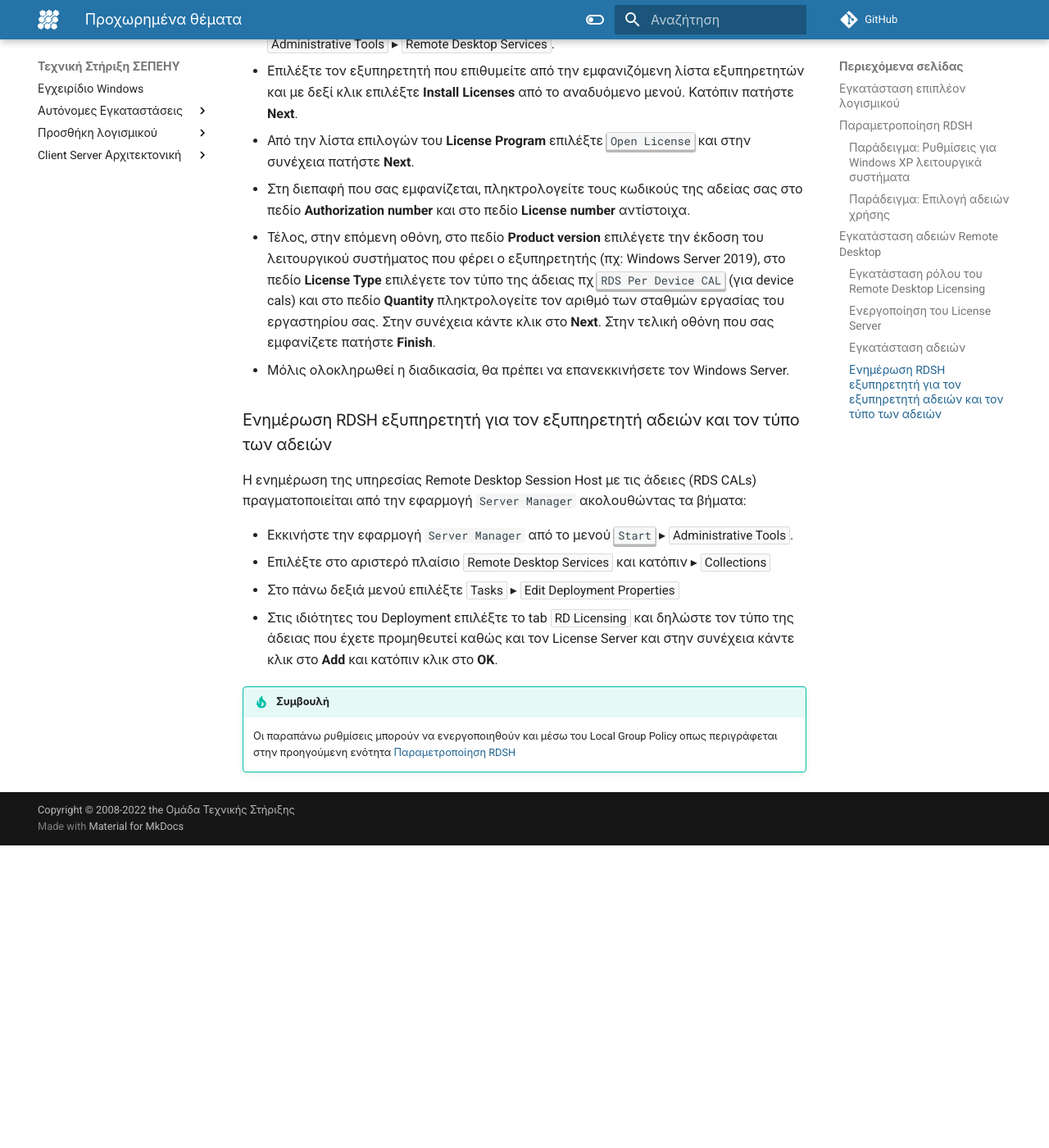
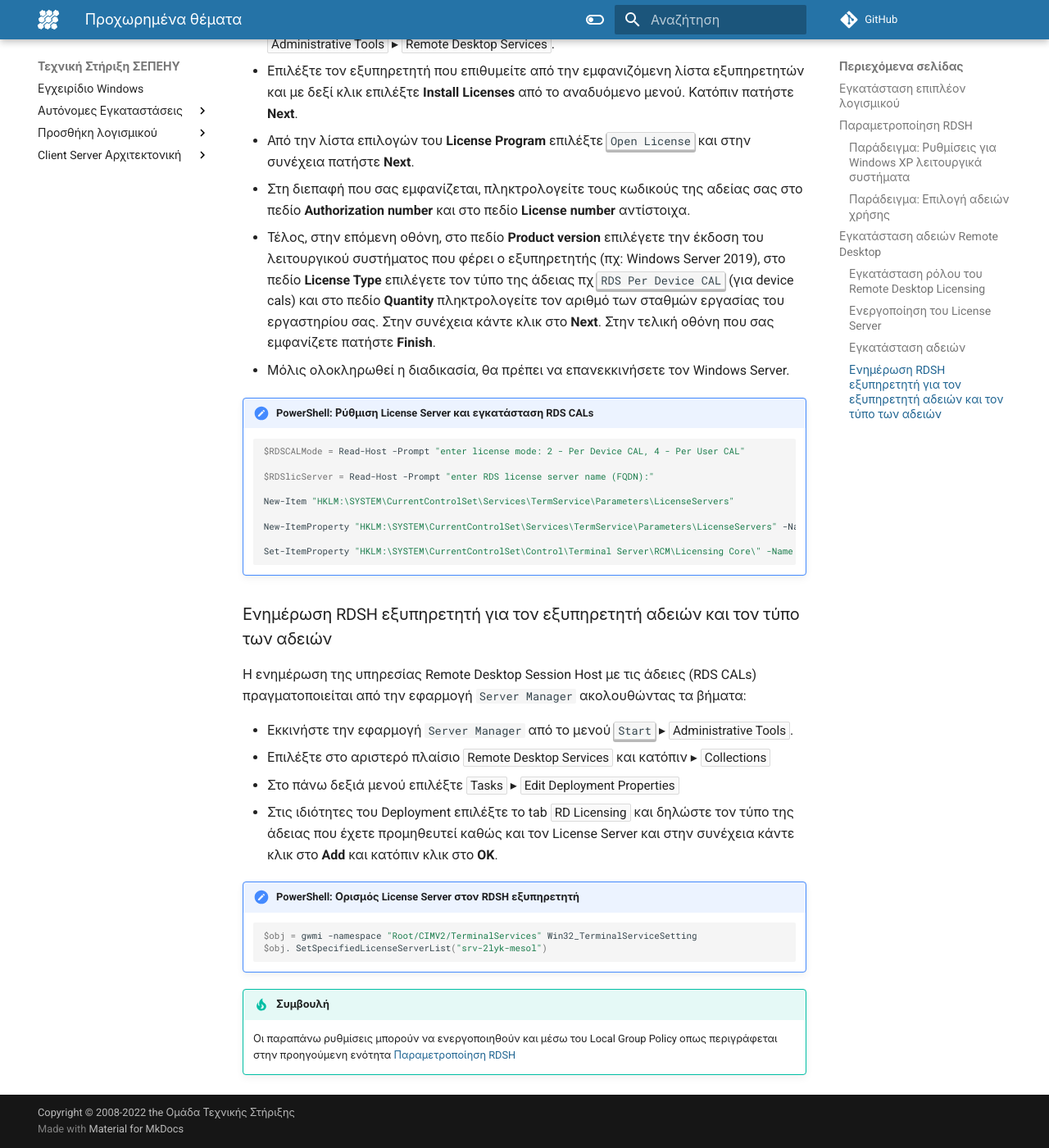
Before and after one commit to pe86/windows, an MkDocs documentation site: the page built from docs/server-based/advanced.md, in a window 1280 px wide and 1400 px high, scrolled down 3838 px. Shown: the whole window at 82% size. Built offline with MkDocs 1.6.1 and Material for MkDocs 9.7.7, drawn with Linux system fonts in a browser that asks for light colours; comment, search, counter and statistics services are not loaded; before the commit the page ends 4869 px from its top, so only the background shows below that.

Commit message:
correct minor errors

````diff
--- a/docs/server-based/advanced.md
+++ b/docs/server-based/advanced.md
@@ -100,6 +100,19 @@
 - Τέλος, στην επόμενη οθόνη, στο πεδίο **Product version** επιλέγετε την έκδοση του λειτουργικού συστήματος που φέρει ο εξυπηρετητής (πχ: Windows Server 2019), στο πεδίο **License Type** επιλέγετε τον τύπο της άδειας πχ **`RDS Per Device CAL`** (για device cals) και στο πεδίο **Quantity** πληκτρολογείτε τον αριθμό των σταθμών εργασίας του εργαστηρίου σας. Στην συνέχεια κάντε κλικ στο **Next**. Στην τελική οθόνη που σας εμφανίζετε πατήστε **Finish**.
 - Μόλις ολοκληρωθεί η διαδικασία, θα πρέπει να επανεκκινήσετε τον Windows Server.
 
+!!! powershell "PowerShell: Ρύθμιση License Server και εγκατάσταση RDS CALs"
+    ```shell
+    $RDSCALMode = Read-Host -Prompt "enter license mode: 2 - Per Device CAL, 4 - Per User CAL"
+
+    $RDSlicServer = Read-Host -Prompt "enter RDS license server name (FQDN):"
+
+    New-Item "HKLM:\SYSTEM\CurrentControlSet\Services\TermService\Parameters\LicenseServers"
+
+    New-ItemProperty "HKLM:\SYSTEM\CurrentControlSet\Services\TermService\Parameters\LicenseServers" -Name SpecifiedLicenseServers -Value $RDSlicServer -PropertyType "MultiString"
+
+    Set-ItemProperty "HKLM:\SYSTEM\CurrentControlSet\Control\Terminal Server\RCM\Licensing Core\" -Name "LicensingMode" -Value $RDSCALMode
+    ```
+
 ### Ενημέρωση RDSH εξυπηρετητή για τον εξυπηρετητή αδειών και τον τύπο των αδειών
 
 Η ενημέρωση της υπηρεσίας Remote Desktop Session Host με τις άδειες (RDS CALs) πραγματοποιείται από την εφαρμογή `Server Manager` ακολουθώντας τα βήματα:
@@ -109,5 +122,11 @@
 - Στο πάνω δεξιά μενού επιλέξτε ***Tasks*** ▸ ***Edit Deployment Properties***
 - Στις ιδιότητες του Deployment επιλέξτε το tab ***RD Licensing*** και δηλώστε τον τύπο της άδειας που έχετε προμηθευτεί καθώς και τον License Server και στην συνέχεια κάντε κλικ στο **Add** και κατόπιν κλικ στο **OK**.
 
+!!! powershell "PowerShell: Ορισμός License Server στον RDSH εξυπηρετητή"
+    ```shell
+    $obj = gwmi -namespace "Root/CIMV2/TerminalServices" Win32_TerminalServiceSetting
+    $obj. SetSpecifiedLicenseServerList("srv-2lyk-mesol")
+    ```
+
 !!! tip "Συμβουλή"
     Οι παραπάνω ρυθμίσεις μπορούν να ενεργοποιηθούν και μέσω του Local Group Policy οπως περιγράφεται στην προηγούμενη ενότητα [Παραμετροποίηση RDSH](./advanced.md#customize-rdsh)
````
Also changed, not shown: docs/server-based/peripherals.md (+2 -0 lines), docs/server-based/server-setup-rdsh/index.md (+1 -1 lines).
